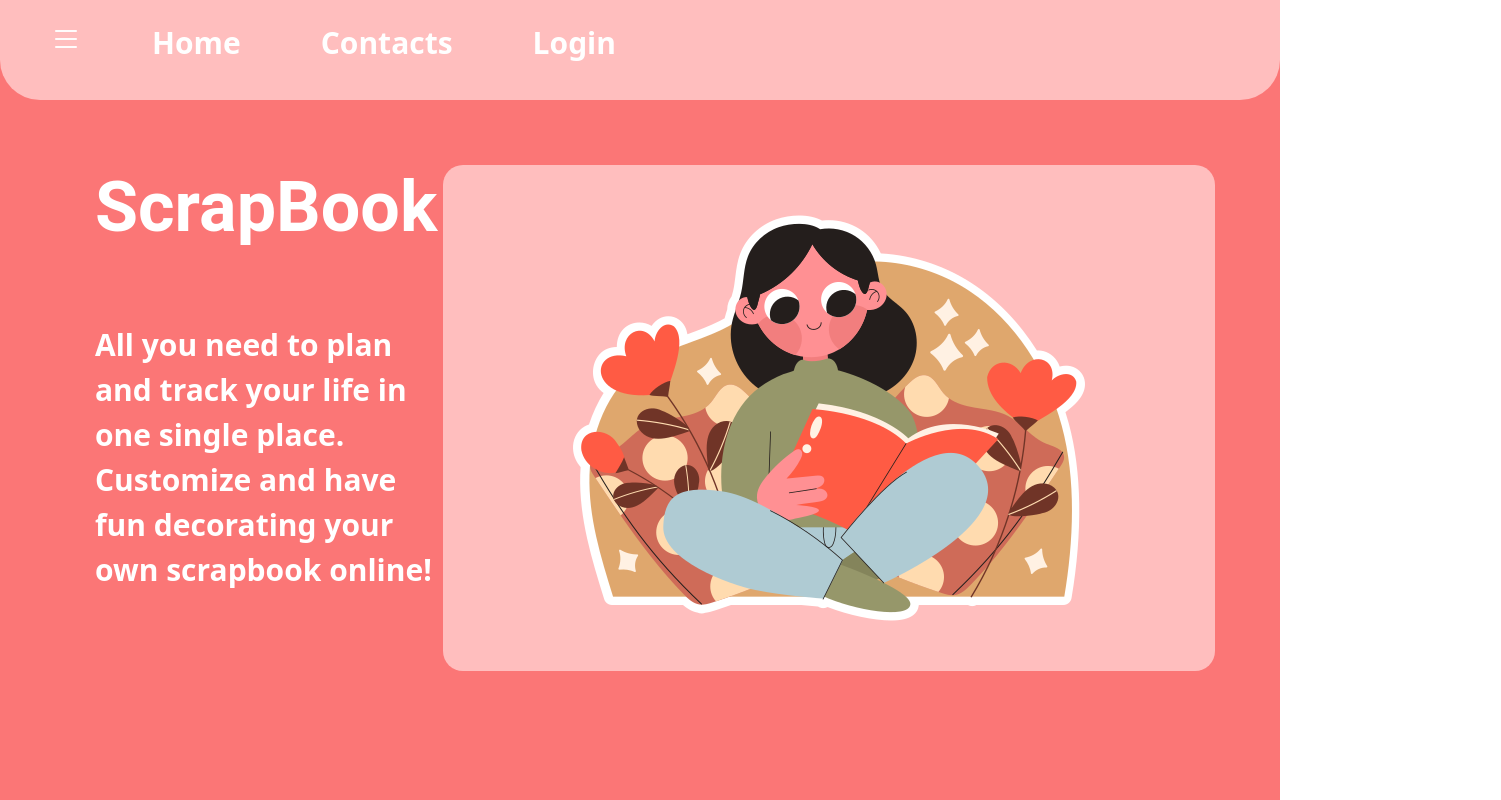
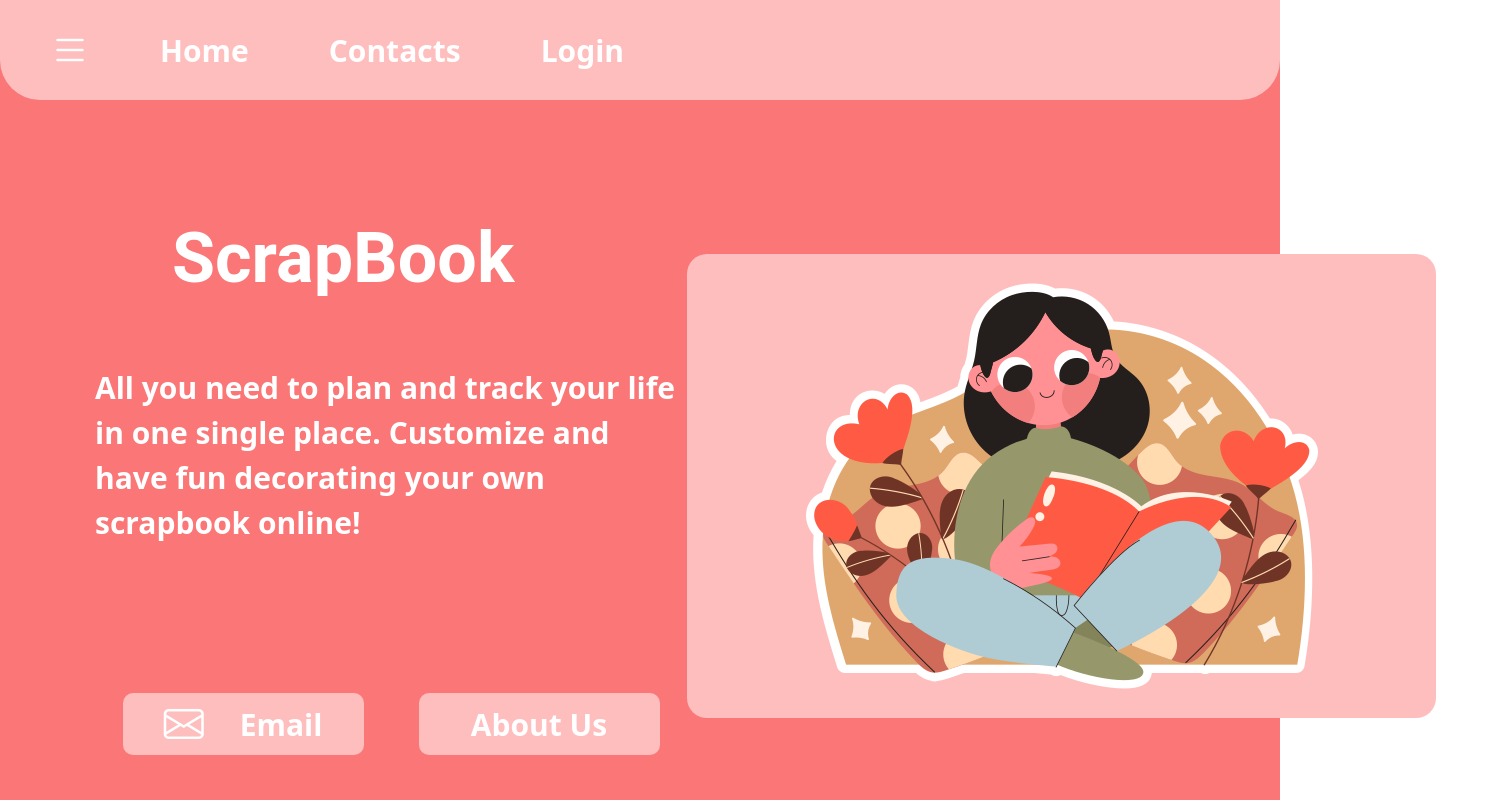
Before and after one commit to nandagb/ScrapBook-app, an Angular app: page / in a window 1280 px wide. Shown: the whole page, 1501 px wide, since content can reach past the window. Built offline with nearby package versions, Linux system fonts and the light colour scheme.

Commit message:
terminando landing page

```diff
--- a/src/app/landing/landing.component.css
+++ b/src/app/landing/landing.component.css
@@ -10,6 +10,7 @@ h1{
     font-weight: bold;
     font-family: roboto;
     font-size: 70px;
+    margin: 0 0 0 77px;
 }
 
 header {
@@ -17,7 +18,7 @@ header {
     height: 100px;
     border-radius: 0px 0px 40px 40px;
     display: flex;
-    align-items: flex-start;
+    align-items: center;
     justify-content: flex-start;
 }
 
@@ -36,10 +37,10 @@ header {
 
 .background {
     background-color: #FFBEBE;
-    width: 772px;
-    height: 506px;
+    width: 749px;
+    height: 464px;
     border-radius: 20px;
-    margin: 65px 65px 0px 0px;
+    margin: 116px 65px 0px 0px;
     display: flex;
     justify-content: center;
     align-items: center;
@@ -51,38 +52,70 @@ header {
     justify-content: flex-start;
     align-items: flex-start;
     padding: 0;
-    margin: 65px 0 0 95px;
+    margin: 116px 0 0 95px;
 }
 
 p {
     color: #ffffff;
     font-weight: bold;
-    max-width: 500px;
     font-size: 30px;
+}
+
+.intro-text {
+    max-width: 592px;
     margin: 65px 0px 0px 0px;
 }
 
 .bi-list {
     color: #ffffff;
-    margin: 20px 70px 0 25px;
+    margin: 0 70px 0 25px;
     padding: 0;
     border: 0;
 }
 
-.text-buttons {
-    margin: 20px 80px 0 0;
+.text-buttons-header {
+    margin: 0 80px 0 0;
 }
 
 .icon-button {
     background: none;
     border: none;
     padding: 0;
-    margin: 20px 0 0 25px;
+    margin: 0 0 0 25px;
 }
 
 .text-button {
     background: none;
     border: none;
     padding: 0;
+    margin: 0;
     cursor: pointer;
 }
+
+.image-girl {
+    size: 80%;
+}
+
+.buttons-container {
+    display: flex;
+    flex-direction: row;
+    margin: 148px 0 0 0;
+    justify-content: space-around;
+    width: 592px;
+}
+
+.button-background {
+    background-color: #FFBEBE;
+    width: 241px;
+    height: 62px;
+    display: flex;
+    flex-direction: row;
+    justify-content: center;
+    border-radius: 10px;
+    align-items: center;
+}
+
+.bi-envelope {
+    margin: 0 36px 0 0;
+    color: #ffffff;
+}
--- a/src/app/landing/landing.component.html
+++ b/src/app/landing/landing.component.html
@@ -1,32 +1,45 @@
 <body >
     <header>
         <button class="icon-button">
-            <i class="bi bi-list h2"></i>
+            <i class="bi bi-list h1"></i>
         </button>
         <button class="text-button">
-            <p class="text-buttons">Home</p>
+            <p class="text-buttons-header">Home</p>
         </button>
         <button class="text-button">
-            <p class="text-buttons">Contacts</p>
+            <p class="text-buttons-header">Contacts</p>
         </button>
         <button class="text-button">
-            <p class="text-buttons">Login</p>
+            <p class="text-buttons-header">Login</p>
         </button>
     </header>
     <div class="content-container">
         <div class="title-container">
             <h1>ScrapBook</h1>
-            <p>
+            <p class="intro-text">
                 All you need to plan and track
                 your life in one single place.
                 Customize and have fun
                 decorating your own scrapbook
                 online!
             </p>
+            <div class="buttons-container">
+                <button class="text-button">
+                    <div class="button-background">
+                        <i class="bi bi-envelope h1"></i>
+                        <p class="text-button">Email</p>
+                    </div>
+                </button>
+                <button class="text-button">
+                    <div class="button-background">
+                        <p class="text-button">About Us</p>
+                    </div>
+                </button>
+            </div>
         </div>
         <div class="image-container">
             <div class="background">
-                <img [src]="imageUrl" alt="Girl Reading A Book">
+                <img [src]="imageUrl" alt="Girl Reading A Book" class="image-girl">
             </div>
         </div>
     </div>
```
